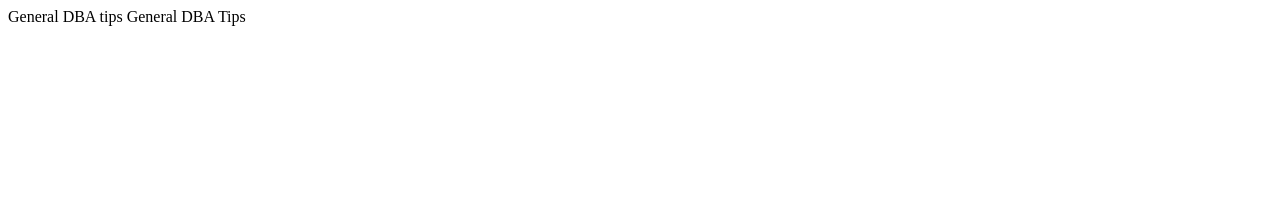
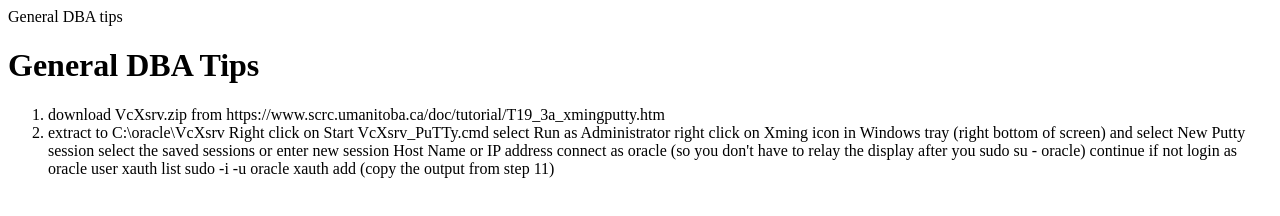
Before and after one commit to zhouTransform/GeneralDBA, a plain HTML site: page index.html in a window 1280 px wide. Drawn offline with Linux system fonts and the light colour scheme.

Commit message:
initial general dba site zhoutransform.github.io/generalDBA

```diff
--- a/index.html
+++ b/index.html
@@ -1,4 +1,32 @@
 <html>
   <head>General DBA tips</head>
-  <body>General DBA Tips</body>
+  <body>
+    <h1>General DBA Tips</h1>
+    <ol>
+      <li>
+      download VcXsrv.zip from https://www.scrc.umanitoba.ca/doc/tutorial/T19_3a_xmingputty.htm
+      </li>
+      <li>
+    extract to C:\oracle\VcXsrv
+    Right click on Start VcXsrv_PuTTy.cmd
+
+    select Run as Administrator
+    right click on Xming icon in Windows tray (right bottom of screen) and select New Putty session
+
+
+
+    select the saved sessions or enter new session Host Name or IP address
+    connect as oracle (so you don't have to relay the display after you sudo su - oracle)
+
+
+
+    continue if not login as oracle user
+     xauth list
+    sudo -i -u oracle
+    xauth add (copy the output from step 11)
+      </li>
+
+    </ol>
+
+  </body>
 </html>
```
Also changed, not shown: 2 other files.
